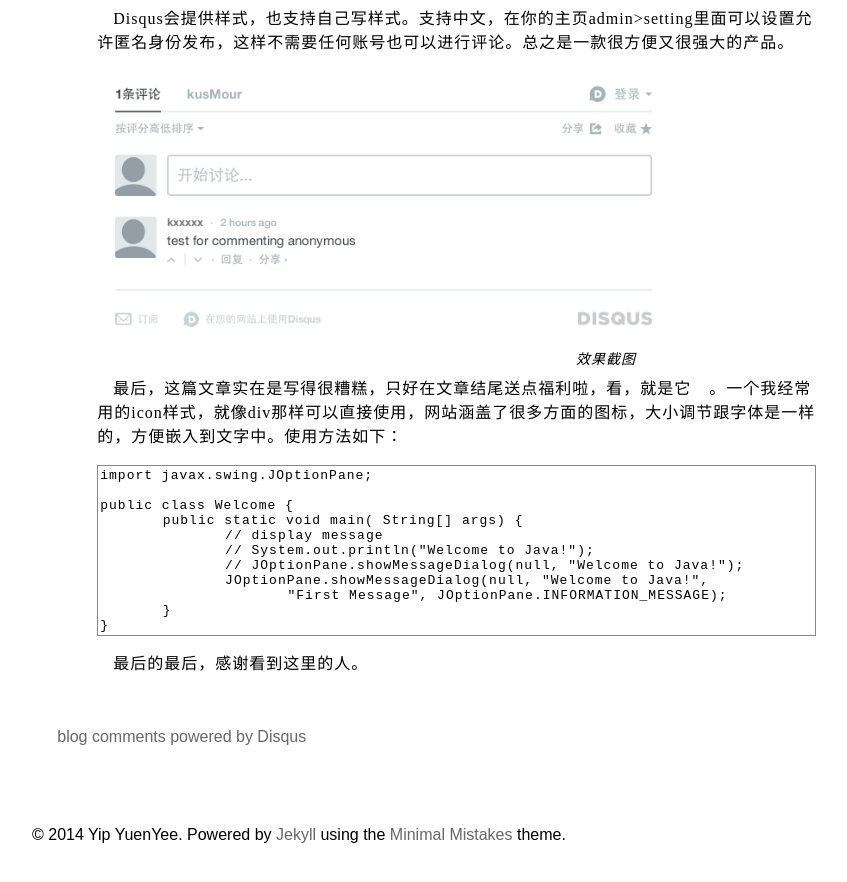
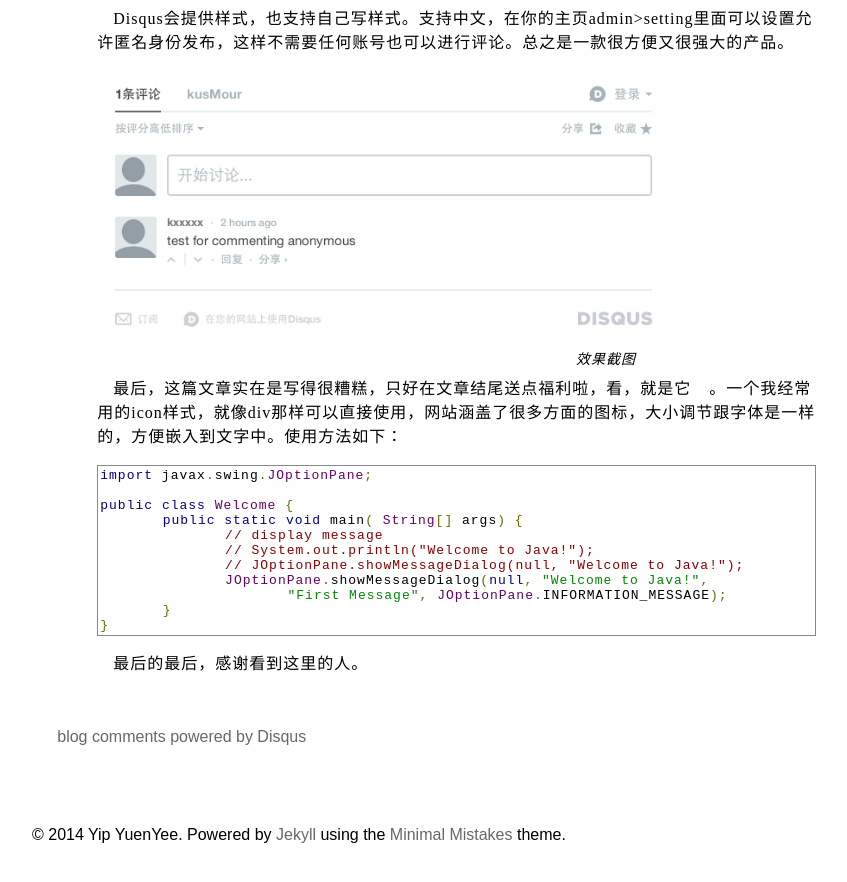
Before and after one commit to kusmour/blog_jekyll, a Jekyll site: the page built from _posts/2014-08-16-dajianboke.html, in a window 1280 px wide and 900 px high, scrolled down 1947 px. Shown: the top 882 px of the window, without its empty margins (292-1139 px from the left). Built offline with Jekyll 4.4.1, drawn with Linux system fonts in a browser that asks for light colours; some web fonts are replaced; comment, search, counter and statistics services are not loaded.

Commit message:
new post with code

```diff
--- a/_posts/2014-08-16-dajianboke.html
+++ b/_posts/2014-08-16-dajianboke.html
@@ -71,7 +71,7 @@ title: 搭建博客（Jekyll模板 + 视差滚动 + Disqus评论管理）
 
 <p>最后，这篇文章实在是写得很糟糕，只好在文章结尾送点福利啦，看，就是它 <i class="fa-gift"></i>。一个我经常用的icon样式，就像div那样可以直接使用，网站涵盖了很多方面的图标，大小调节跟字体是一样的，方便嵌入到文字中。使用方法如下：</p>
 
-<pre class="prettyprint lang-html">
+<pre class="prettyprint">
 import javax.swing.JOptionPane;
 
 public class Welcome {
```
